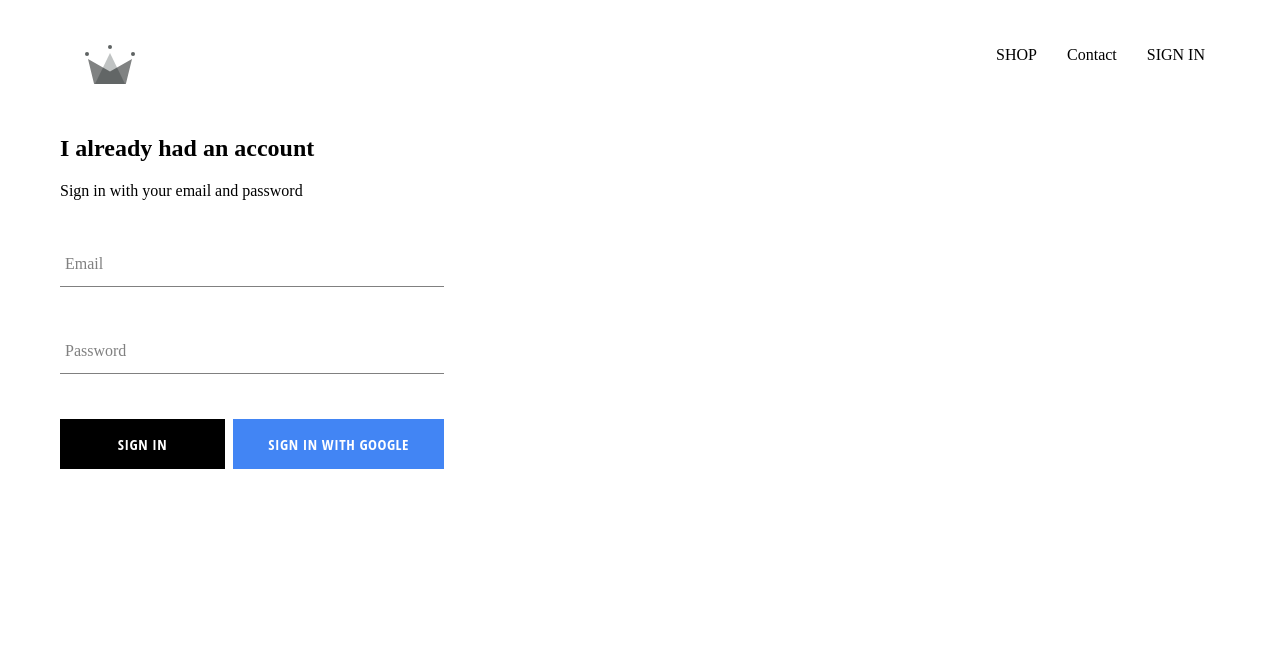
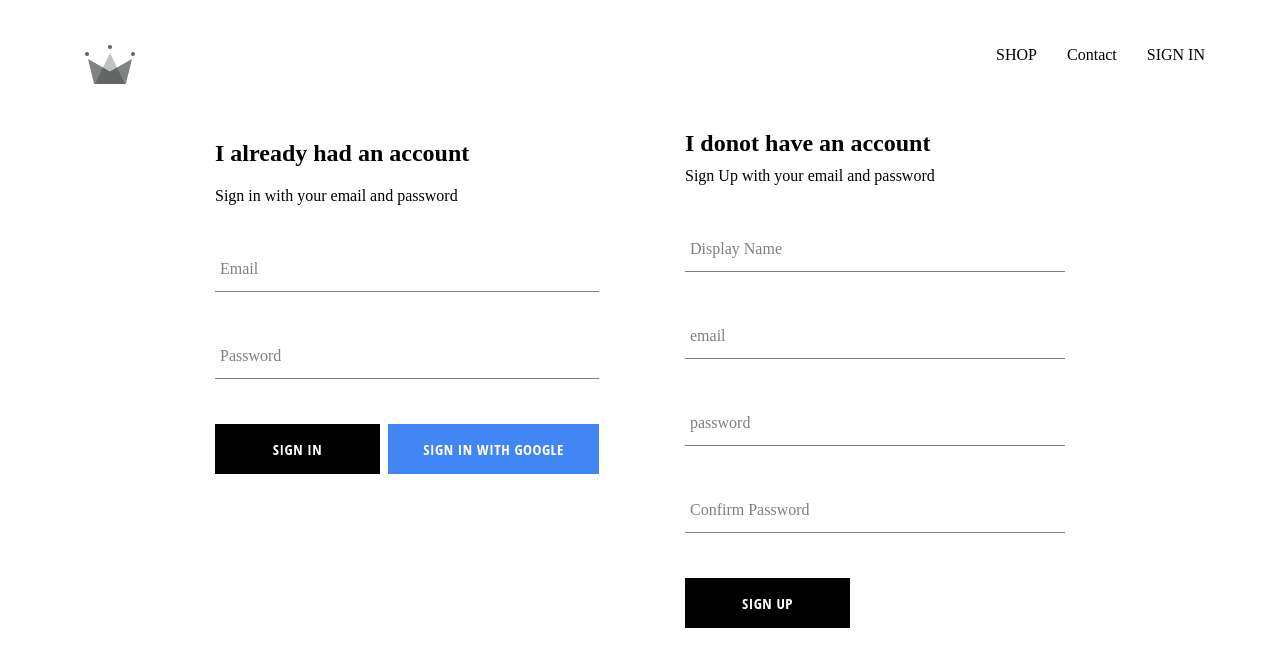
Before and after one commit to sriharsha0009/ecommerce-application, a React (Create React App) app: page /signin in a window 1280 px wide. Shown: the top 666 px of the page. Built offline with nearby package versions, Linux system fonts and the light colour scheme; no server answers; a web font is replaced by a local one.

Commit message:
Implemented firebase utils, included ability to store authenticated users into the firestore database

```diff
--- a/src/App.js
+++ b/src/App.js
@@ -6,7 +6,7 @@
 import SignInAndSignUpPage from './pages/sign-in-and-sign-up/sign-in-and-sign-up.component';
 
 import Header from './components/header/header.component';
-import {auth} from './firebase/firebase.utils';
+import {auth, createUserProfileDocument} from './firebase/firebase.utils';
 
 class App extends React.Component{
   constructor(){
@@ -20,10 +20,25 @@
   unsubscribeFromAuth=null;
 
   componentDidMount(){
-    auth.onAuthStateChanged(user=>{
-      this.setState({currentUser:user});
-      console.log(user);
-    })
+    auth.onAuthStateChanged(async userAuth=>{
+      if(userAuth){
+        const userRef = await createUserProfileDocument(userAuth);
+        userRef.onSnapshot(snapShot =>{
+          this.setState({
+            currentUser:{
+              id:snapShot.id,
+              ...snapShot.data()
+            }
+          }, ()=> {
+            console.log(this.state);
+          })
+        })
+
+    }
+   else{
+     this.setState({currentUser:userAuth});
+   }
+  })
   }
 
   componentWillUnmount(){
--- /dev/null
+++ b/src/components/sign-up/sign-up.component.jsx
@@ -0,0 +1,98 @@
+import React from 'react';
+
+import FormInput from '../form-input/form-input.component';
+import CustomButton from '../custom-button/custom-button.component';
+import { auth, createUserProfileDocument } from '../../firebase/firebase.utils';
+
+import './sign-up.styles.scss';
+
+class SignUp extends React.Component{
+    constructor(){
+        super();
+
+        this.state={
+            displayName:'',
+            email:'',
+            password:'',
+            confirmPassword:''
+        }
+    }
+
+    handleSubmit=async event=>{
+        event.preventDefault();
+        const {displayName, email, password, confirmPassword}= this.state;
+        if(password != confirmPassword){
+            alert("Passwords dont match");
+            return;
+        }
+        try{
+            const {user} =await auth.createUserWithEmailAndPassword(email,password);
+
+             await createUserProfileDocument(user, {displayName});
+             this.setState({
+                displayName:'',
+                email:'',
+                password:'',
+                confirmPassword:''
+             })
+
+        }catch(error){
+            console.log(error);
+        }
+
+    }
+
+    handleChange= event=>{
+        const {name,value} = event.target;
+        this.setState({[name]:value});
+    }
+
+    render(){
+        const {displayName, email, password, confirmPassword}= this.state;
+        return(
+            <div className='sign-up'>
+                <h2 className="title">I donot have an account</h2>
+
+                <span>Sign Up with your email and password</span>
+                <form className='sign-up-form' onSubmit={this.handleSubmit}>
+                    <FormInput
+                    type='text'
+                    name="displayName"
+                    value={displayName}
+                    onChange={this.handleChange}
+                    label='Display Name'
+                    required
+                    />
+                    <FormInput
+                    type='email'
+                    name="email"
+                    value={email}
+                    onChange={this.handleChange}
+                    label='email'
+                    required
+                    />
+                    <FormInput
+                    type='password'
+                    name="password"
+                    value={password}
+                    onChange={this.handleChange}
+                    label='password'
+                    required
+                    />
+                    <FormInput
+                    type='password'
+                    name="confirmPassword"
+                    value={confirmPassword}
+                    onChange={this.handleChange}
+                    label='Confirm Password'
+                    required
+                    />
+<CustomButton type='submit'> Sign Up</CustomButton>
+
+                </form>
+            </div>
+        )
+    }
+}
+
+export default SignUp;
--- /dev/null
+++ b/src/components/sign-up/sign-up.styles.scss
@@ -0,0 +1,9 @@
+.sign-up{
+    display: flex;
+    flex-direction: column;
+    width: 380px;
+
+    .title{
+        margin:10px 0;
+    }
+}
--- a/src/firebase/firebase.utils.js
+++ b/src/firebase/firebase.utils.js
@@ -12,6 +12,33 @@
     measurementId: "G-4LY26LZKLN"
   };
 
+
+export const createUserProfileDocument =async (userAuth, additionalData)=>{
+  if(!userAuth) return;
+
+  const userRef = firestore.doc(`users/${userAuth.uid}`);
+  const snapShot = await userRef.get();
+  console.log(snapShot);
+
+  if(!snapShot.exists) {
+    const{displayName, email} = userAuth;
+    const createdAt = new Date();
+    try{
+      await userRef.set({
+        displayName,
+        email,
+        createdAt,
+        ...additionalData
+      })
+    }
+    catch(error){
+      console.log('error creating', error.message);
+    }
+  }
+  return userRef;
+}
+
+
   firebase.initializeApp(config);
 
   export const auth = firebase.auth();
--- a/src/pages/sign-in-and-sign-up/sign-in-and-sign-up.component.jsx
+++ b/src/pages/sign-in-and-sign-up/sign-in-and-sign-up.component.jsx
@@ -2,9 +2,12 @@
 
 import './sign-in-and-sign-up.styles.scss';
 import SignIn from '../../components/sign-in/sign-in.component';
+
+import SignUp from '../../components/sign-up/sign-up.component';
 const SignInAndSignUpPage =()=>(
     <div className="sign-in-and-sign-up">
         <SignIn />
+        <SignUp />
     </div>
 );
 
--- a/src/pages/sign-in-and-sign-up/sign-in-and-sign-up.styles.scss
+++ b/src/pages/sign-in-and-sign-up/sign-in-and-sign-up.styles.scss
@@ -0,0 +1,8 @@
+.sign-in-and-sign-up{
+    width:850px;
+    display: flex;
+    justify-content: space-between;
+
+
+    margin:30px auto;
+}
```
